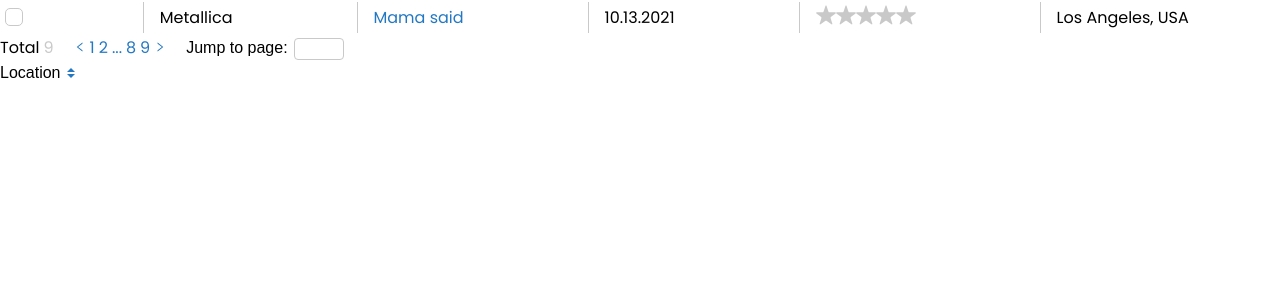
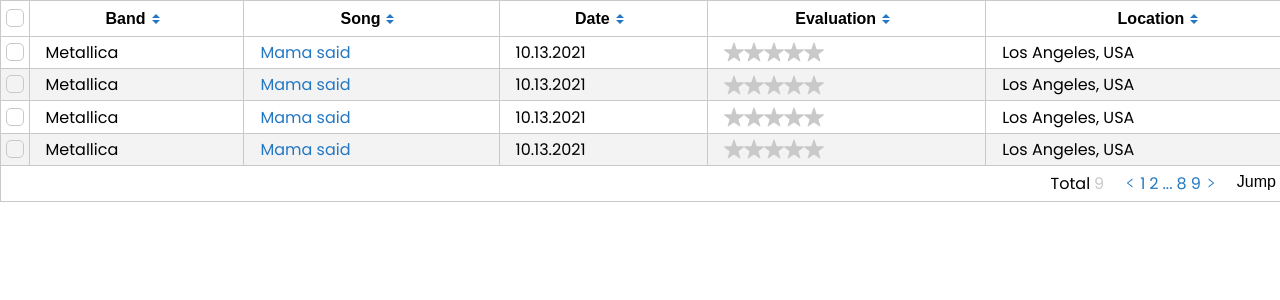
Before and after one commit to YauheniMel/Table, a React (Create React App) app in the folder table/: page / in a window 1280 px wide. Shown: the top 300 px of the page. Built offline with nearby package versions, Linux system fonts and the light colour scheme.

Commit message:
feat: add head and footer for table

```diff
--- a/table/src/App.css
+++ /dev/null
@@ -1,3 +0,0 @@
-table {
-  width: 1400px;
-}
--- a/table/src/App.js
+++ b/table/src/App.js
@@ -1,18 +1,29 @@
-import './App.css';
-import TemplateRegulator from './components/atoms/TemplateRegulator/TemplateRegulator';
+import './App.scss';
 import Pagination from './components/molecules/Pagination/Pagination';
+import TableHead from './components/molecules/TableHead/TableHead';
 import TemplateLineTable from './components/molecules/TemplateLineTable/TemplateLineTable';
 
 function App() {
   return (
     <div className="App">
       <table>
+        <thead>
+          <TableHead />
+        </thead>
         <tbody>
           <TemplateLineTable />
+          <TemplateLineTable />
+          <TemplateLineTable />
+          <TemplateLineTable />
         </tbody>
+        <tfoot>
+          <tr>
+            <td colSpan="7">
+              <Pagination />
+            </td>
+          </tr>
+        </tfoot>
       </table>
-      <Pagination />
-      <TemplateRegulator title="Location" />
     </div>
   );
 }
--- /dev/null
+++ b/table/src/App.scss
@@ -0,0 +1,19 @@
+@import './style/colors';
+
+table {
+  width: 1400px;
+  border: 1px solid $gray-2;
+  border-collapse: collapse;
+}
+
+tbody > :nth-child(even) {
+  background-color: $gray-1;
+}
+
+table thead {
+  width: 1400px;
+}
+
+tfoot td {
+  padding: 0.3em;
+}
--- a/table/src/components/atoms/SelectAction/SelectAction.module.scss
+++ b/table/src/components/atoms/SelectAction/SelectAction.module.scss
@@ -4,10 +4,12 @@
 select {
   mask-image: url(../../../assets/icons/btn_action.svg);
   mask-repeat: no-repeat;
+  mask-position: center;
   mask-size: 1em;
   background-color: $primary;
   cursor: pointer;
   color: $black;
+  width: 100%;
 
   option {
     background-color: $white;
--- a/table/src/components/atoms/TemplateRegulator/TemplateRegulator.module.scss
+++ b/table/src/components/atoms/TemplateRegulator/TemplateRegulator.module.scss
@@ -5,9 +5,10 @@
   display: inline-block;
   position: relative;
   cursor: pointer;
-
+  margin-right: 22px;
   background-color: transparent;
   font-size: $font-size-desktop;
+  font-weight: bold; // need correct font weight
   border: none;
 
   &::before,
--- a/table/src/components/molecules/Pagination/Pagination.module.scss
+++ b/table/src/components/molecules/Pagination/Pagination.module.scss
@@ -3,6 +3,7 @@
 
 .wrapper {
   display: flex;
+  justify-content: flex-end;
   column-gap: 20px;
 
   strong {
@@ -40,6 +41,10 @@
 }
 
 form {
+  label {
+    display: flex;
+  }
+
   button {
     font-size: $font-size-desktop;
 
--- /dev/null
+++ b/table/src/components/molecules/TableHead/TableHead.jsx
@@ -0,0 +1,42 @@
+import Checkbox from '../../atoms/Checkbox/Checkbox';
+import TemplateRegulator from '../../atoms/TemplateRegulator/TemplateRegulator';
+import styles from './TableHead.module.scss';
+
+export default function TableHead() {
+
+  return (
+    <tr className={styles.wrapper}>
+      <th>
+        <Checkbox />
+      </th>
+      <th>
+        <TemplateRegulator
+          title="Band"
+        />
+      </th>
+      <th>
+        <TemplateRegulator
+          title="Song"
+        />
+      </th>
+      <th>
+        <TemplateRegulator
+          title="Date"
+        />
+      </th>
+      <th>
+        <TemplateRegulator
+          title="Evaluation"
+        />
+      </th>
+      <th>
+        <TemplateRegulator
+          title="Location"
+        />
+      </th>
+      <th>
+        Action
+      </th>
+    </tr>
+  );
+}
--- /dev/null
+++ b/table/src/components/molecules/TableHead/TableHead.module.scss
@@ -0,0 +1,14 @@
+@import '../../../style/colors';
+@import '../../../style/typography';
+
+.wrapper {
+  border: 1px solid $gray-2;
+  background-color: $white;
+
+  th {
+    font-size: $font-size-desktop;
+    font-weight: bold;
+    border-left: 1px solid $gray-2;
+    padding: 0.3em;
+  }
+}
--- a/table/src/components/molecules/TemplateLineTable/TemplateLineTable.module.scss
+++ b/table/src/components/molecules/TemplateLineTable/TemplateLineTable.module.scss
@@ -1,10 +1,11 @@
 @import '../../../style/colors';
 
 .wrapper {
-  display: flex;
-  justify-content: space-between;
+  background-color: $white;
 
-  background-color: $white;
+  th, td  {
+    border: 1px solid $gray-2;
+  }
 
   th {
     padding: 0.2em;
@@ -13,7 +14,11 @@
 
   td {
     padding: 0.2em 0.2em 0.2em 1em;
-    border-left: 1px solid $gray-2;
+  }
+
+  & > :last-child {
+    width: 20px;
+    padding: 0.2em;
   }
 }
 
```
